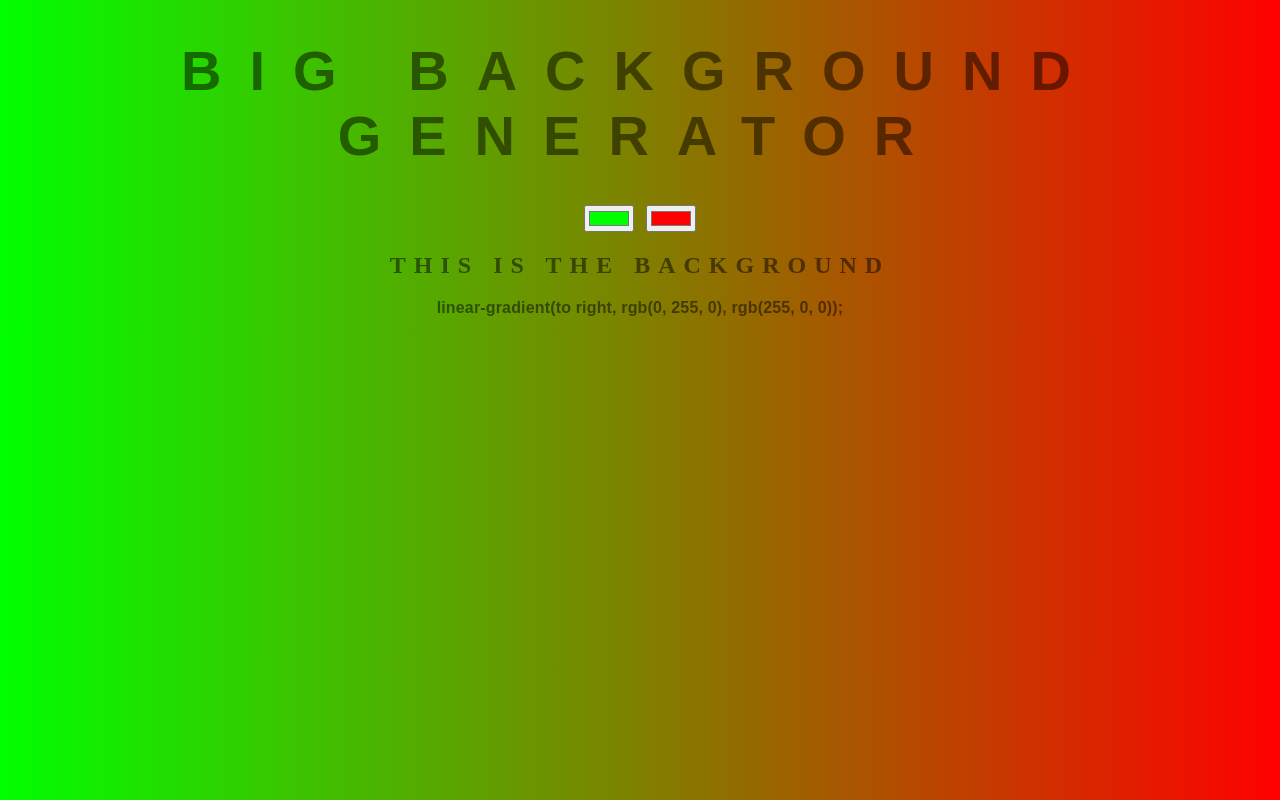
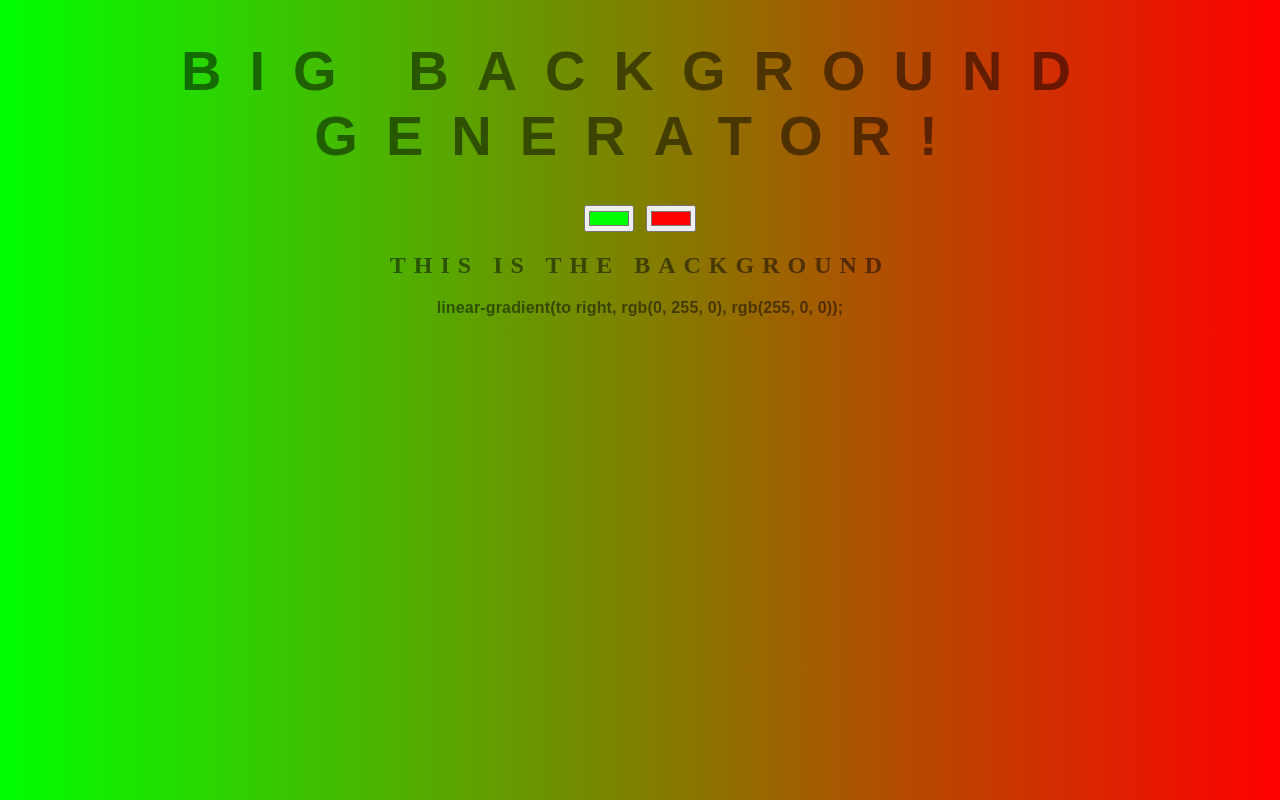
Before and after one commit to zvi741/background-generator, a plain HTML site: page index.html in a window 1280 px wide. Drawn offline with Linux system fonts and the light colour scheme.

Commit message:
added exclamation

```diff
--- a/index.html
+++ b/index.html
@@ -9,7 +9,7 @@
 </head>
 
 <body id="gradient">
-  <h1>Big Background Generator</h1>
+  <h1>Big Background Generator!</h1>
   <input class="color1" type="color" name="color1" value="#00ff00">
   <input class="color2" type="color" name="color1" value="#ff0000">
   <h2>This is the Background</h2>
```
